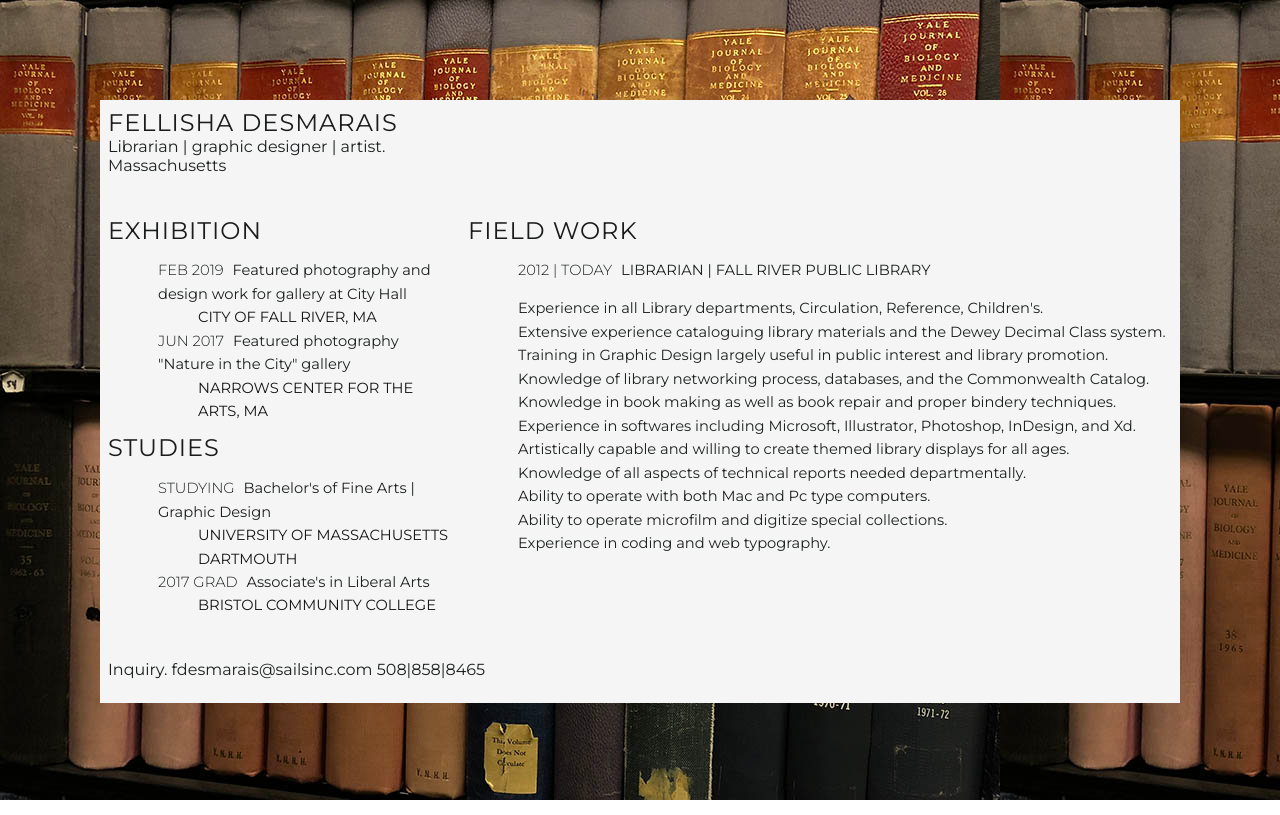
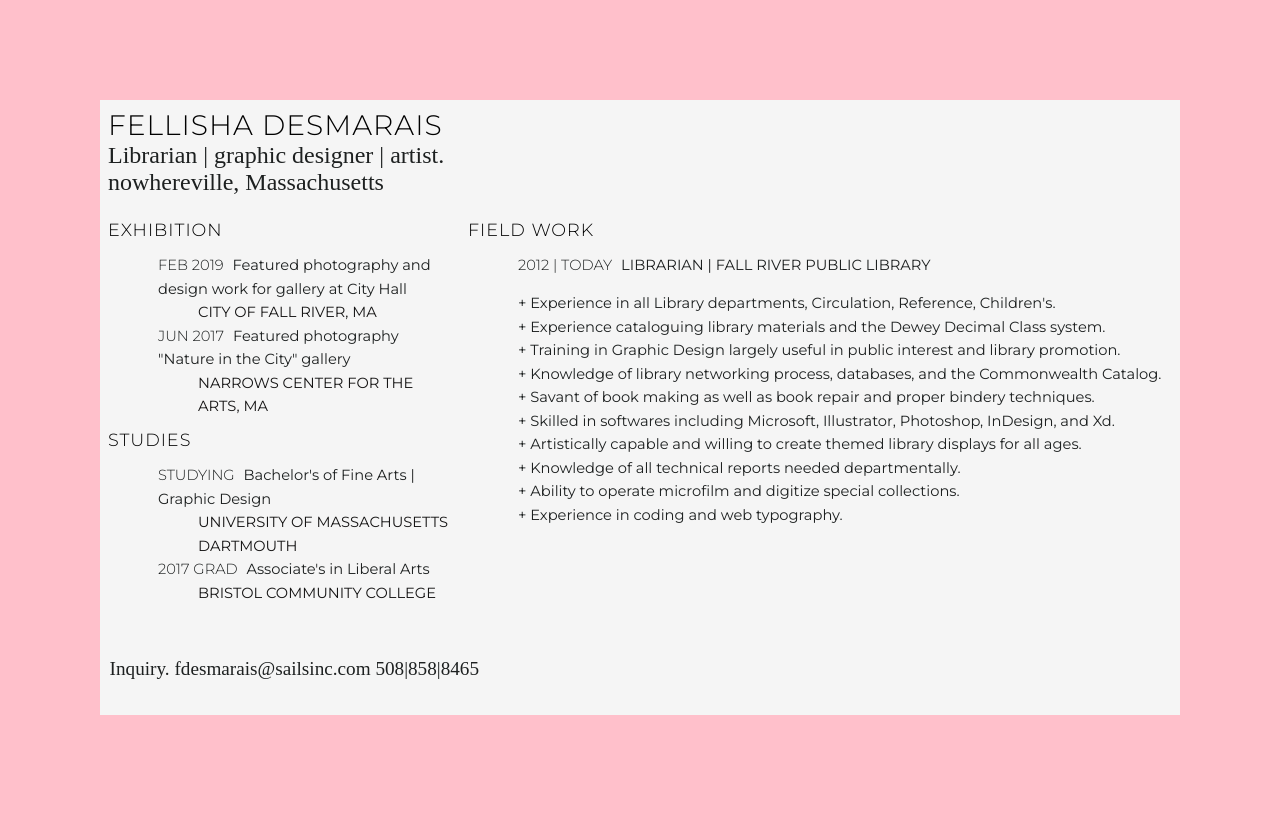
Before and after one commit to FellishaDesmarais/FellishaDesmarais.github.io, a plain HTML site: page fellishaDesmaraisresume/index.html in a window 1280 px wide. Drawn offline with Linux system fonts and the light colour scheme; a web font is replaced by a local one.

Commit message:
fingers double crossed

```diff
--- a/css/main.css
+++ b/css/main.css
@@ -361,8 +361,13 @@ when the project is out of frame do this */
     h3 {
         page-break-after: avoid;
     }
-
-
-
-
 }
+.footer {
+    position: fixed;
+    left: 0;
+    bottom: 0;
+    width: 100%;
+    background-color: red;
+    color: white;
+    text-align: center;
+  }
--- a/fellishaDesmaraisresume/index.html
+++ b/fellishaDesmaraisresume/index.html
@@ -11,10 +11,15 @@ author, mathematician, alice in wonderland">
 
 <link href="https://fonts.googleapis.com/css?family=Libre+Baskerville:400,400i,700|Montserrat:200i,300,400,500" rel="stylesheet">
 
+<link rel="stylesheet" href="https://use.typekit.net/irj0kkh.css">
 
+<link rel="stylesheet" href="https://use.typekit.net/irj0kkh.css">
 
 </head>
 <body>
+
+
+
 <div class="wrapper">
 
 <!-- Document Header -->
@@ -288,8 +293,8 @@ author, mathematician, alice in wonderland">
 	<section>
 	<div class="header1">
      <header>
-	  <h1>Fellisha Desmarais</h1>
-	  <h2>Librarian | graphic designer | artist.<br>Massachusetts</h2>
+	  <div class="titlename"><h1>Fellisha Desmarais</h1></div>
+	  <h2>Librarian | graphic designer | artist.<br>nowhereville, Massachusetts</h2>
 	  <br>
 
 		</div>
@@ -313,17 +318,16 @@ author, mathematician, alice in wonderland">
 	<ul style="list-style-type:none">
 
 
-		<li>Experience in all Library departments, Circulation, Reference, Children's.</li>
-        <li>Extensive experience cataloguing library materials and the Dewey Decimal Class system.</li>
-		<li>Training in Graphic Design largely useful in public interest and library promotion.</li>
-		<li>Knowledge of library networking process, databases, and the Commonwealth Catalog.</li>
-		<li>Knowledge in book making as well as book repair and proper bindery techniques.</li>
-		<li>Experience in softwares including Microsoft, Illustrator, Photoshop, InDesign, and Xd.</li>
-		<li>Artistically capable and willing to create themed library displays for all ages.</li>
-		<li>Knowledge of all aspects of technical reports needed departmentally.</li>
-		<li>Ability to operate with both Mac and Pc type computers. </li>
-		<li>Ability to operate microfilm and digitize special collections.</li>
-		<li>Experience in coding and web typography. </li>
+		<li>+ Experience in all Library departments, Circulation, Reference, Children's.</li>
+    <li>+ Experience cataloguing library materials and the Dewey Decimal Class system.</li>
+		<li>+ Training in Graphic Design largely useful in public interest and library promotion.</li>
+		<li>+ Knowledge of library networking process, databases, and the Commonwealth Catalog.</li>
+		<li>+ Savant of book making as well as book repair and proper bindery techniques.</li>
+		<li>+ Skilled in softwares including Microsoft, Illustrator, Photoshop, InDesign, and Xd.</li>
+		<li>+ Artistically capable and willing to create themed library displays for all ages.</li>
+		<li>+ Knowledge of all technical reports needed departmentally.</li>
+		<li>+ Ability to operate microfilm and digitize special collections.</li>
+		<li>+ Experience in coding and web typography. </li>
 	</ul>
 	<br>
 </section>
--- a/fellishaDesmaraisresume/resume.css
+++ b/fellishaDesmaraisresume/resume.css
@@ -1,21 +1,33 @@
 body {
     margin: 100px;
     color: rgb(29, 32, 32);
-    background-image: url("booksWeb.jpg");
+    /* background-image: url("booksWeb.jpg"); */
+    background-color: pink;
     font-family: 'Montserrat', sans-serif;
   }
+
+
 
   .masthead {
     margin-bottom: 60px;
 
   }
 
+  .titlename {
+    font-size: 1.6em;
+  }
+
 
     h1 {
     margin: 0;
-    font-size: 1.5em;
-    text-transform: lowercase;
+    font-size: 1.1em;
+    /* text-transform: lowercase; */
     color: black;
+    font-family: 'Montserrat', sans-serif;
+    text-transform: uppercase;
+    font-weight: 100;
+    letter-spacing: 1px;
+    color:black;
 
   }
 
@@ -26,18 +38,8 @@ body {
     h2 {
     margin: 0;
     padding: 0;
-    font-weight: normal;
-    font-style: normal;
-    font-size: 1em;
-    font-family: 'Montserrat', sans-serif;
-  }
-
-  section h1 {
-    text-transform: uppercase;
+    font-family: eskapade-fraktur, serif;
     font-weight: 400;
-    letter-spacing: 1px;
-    color:rgb(26, 27, 27);
-    font-family: 'Montserrat', sans-serif;
   }
 
   section h3 {
@@ -57,9 +59,6 @@ body {
     font-size: 11pt
   }
 
-  /* ul, dl {
-    margin-bottom: 10px;
-  } */
 
   li{
     font-size: 11pt
@@ -68,15 +67,18 @@ body {
   dd {
     color:rgb(22, 21, 21);
     font-family: 'Montserrat', sans-serif;
+
   }
 
-  /* dl{
-
-  } */
 
   time {
     margin-right: 5px;
     font-weight: lighter;
+  }
+
+  .footer {
+    font-size: 1.2em;
+    font-family: eskapade-fraktur, serif;
   }
 
   svg{
```
Also changed, not shown: index.html (+5 -1 lines), js/main.js (+5 -5 lines).
